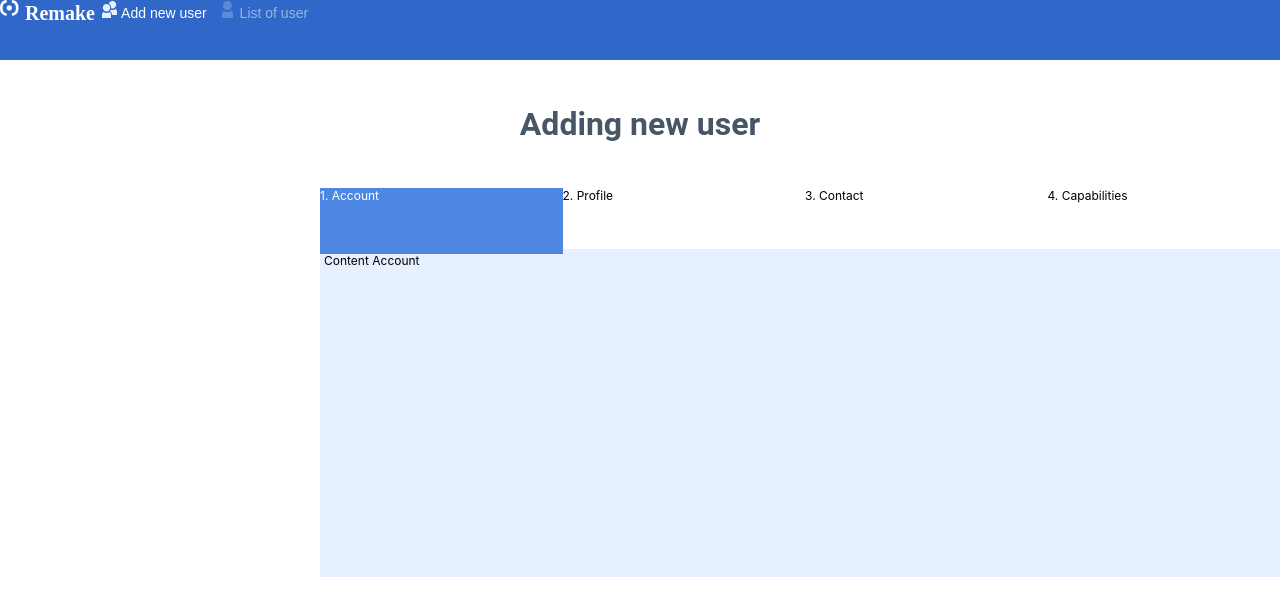
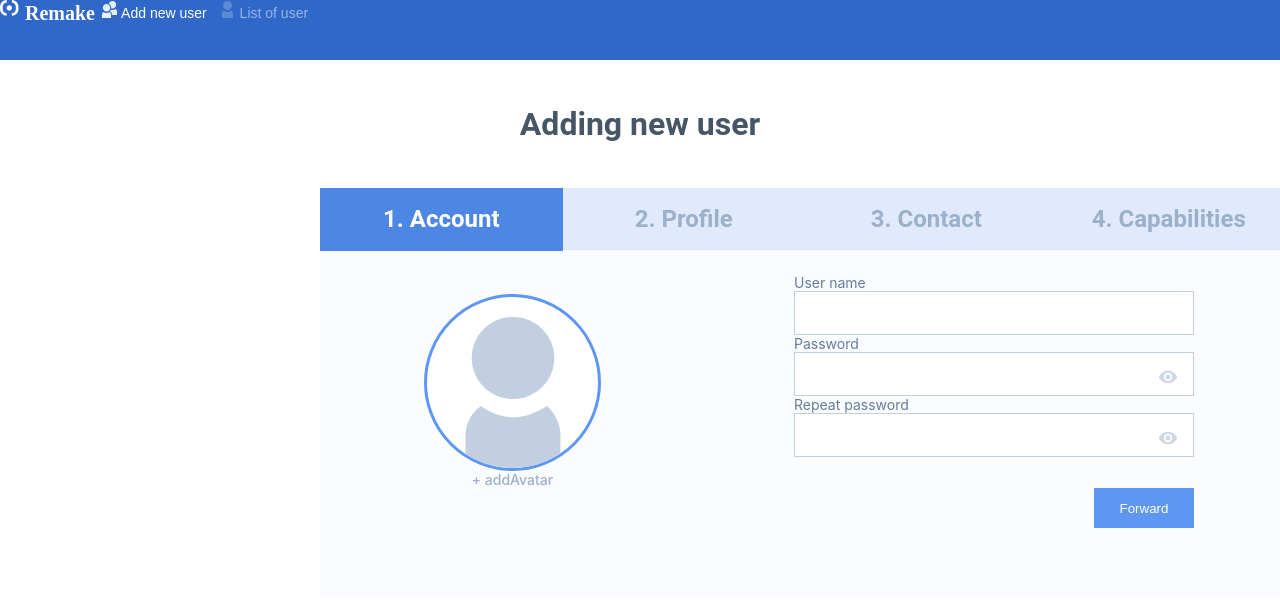
Before and after one commit to shevdary/wizard-form-react, a React (Create React App) app: page / in a window 1280 px wide. Shown: the top 616 px of the page. Built offline with nearby package versions, Linux system fonts and the light colour scheme.

Commit message:
styled component Account form

```diff
--- /dev/null
+++ b/src/components/AccountForm/AccountForm.jsx
@@ -0,0 +1,118 @@
+/* eslint-disable */
+import React, { useEffect, useState } from 'react';
+import { reduxForm } from 'redux-form';
+import { useDispatch, useSelector } from 'react-redux';
+import VisibilityIcon from '@material-ui/icons/Visibility';
+import VisibilityOffIcon from '@material-ui/icons/VisibilityOff';
+
+import { Avatar } from '../SvgIcon/icon';
+import {
+  Form,
+  Input,
+  InputForm,
+  LeftBlock,
+  RightBlock,
+  UserAvatar,
+  Button,
+  ForwardButton,
+  AddAvatar,
+  AvatarLabel,
+} from './AccountFormStyled';
+import { addUserData } from '../../redux/userData/reducers';
+
+// eslint-disable-next-line  import/no-mutable-exports
+const AccountForm = () => {
+  const [visiblePassword, setVisiblePassword] = useState([true, true]);
+  const selector = useSelector((state) => state.form.userData);
+  const [type, setType] = useState('password');
+  const [repeatType, setRepeatType] = useState('password');
+  const [data, setData] = useState(false);
+  const [file, setFile] = useState(null);
+  const dispatch = useDispatch();
+  const handleSubmit = (e) => {
+    e.preventDefault();
+    setData(true);
+  };
+
+  useEffect(() => {
+    if (data) {
+      dispatch(addUserData(selector.values));
+    }
+    // eslint-disable-next-line react-hooks/exhaustive-deps
+  }, [data]);
+
+  const getFile = (e) => {
+    console.log('click');
+    let reader = new FileReader();
+    console.log(e);
+    //reader.readAsDataURL(e[0]);
+    reader.onload = (e) => {
+      setFile(reader.result);
+    };
+  };
+
+  const changeVisinlePassword = (e) => {
+    e.preventDefault();
+    setVisiblePassword([!visiblePassword[0], visiblePassword[1]]);
+    !visiblePassword[0] ? setType('password') : setType('text');
+  };
+  const changeVisibleRepeat = (e) => {
+    e.preventDefault();
+    setVisiblePassword([visiblePassword[0], !visiblePassword[1]]);
+    !visiblePassword[1] ? setRepeatType('password') : setRepeatType('text');
+  };
+
+  return (
+    <Form className="account">
+      <LeftBlock className="left-side">
+        <UserAvatar className="avatar">{Avatar}</UserAvatar>
+        <AvatarLabel htmlFor="addAvatar">
+          <AddAvatar
+            type="file"
+            multiple
+            onChange={(e) => getFile(e.target.files)}
+            id="addAvatar"
+          />
+          <i />+ addAvatar
+        </AvatarLabel>
+      </LeftBlock>
+      <RightBlock>
+        <form>
+          <InputForm>
+            <label htmlFor="username">User name</label>
+            <Input name="username" component="input" type="text" />
+          </InputForm>
+          <InputForm>
+            <label htmlFor="password">Password</label>
+            <Input name="password" component="input" type={type} />
+            <Button onClick={(e) => changeVisinlePassword(e)}>
+              {visiblePassword[0] ? (
+                <VisibilityIcon fontSize="small" />
+              ) : (
+                <VisibilityOffIcon fontSize="small" />
+              )}
+            </Button>
+          </InputForm>
+          <InputForm className="password-wraper">
+            <label htmlFor="repeatPassword">Repeat password</label>
+            <Input name="repeatPassword" component="input" type={repeatType} />
+            <Button onClick={(e) => changeVisibleRepeat(e)}>
+              {visiblePassword[1] ? (
+                <VisibilityIcon fontSize="small" />
+              ) : (
+                <VisibilityOffIcon fontSize="small" />
+              )}
+            </Button>
+          </InputForm>
+          <ForwardButton type="submit" onClick={(e) => handleSubmit(e)}>
+            Forward
+          </ForwardButton>
+        </form>
+      </RightBlock>
+    </Form>
+  );
+};
+
+export default reduxForm({
+  form: 'userData',
+})(AccountForm);
--- /dev/null
+++ b/src/components/AccountForm/AccountFormStyled.js
@@ -0,0 +1,87 @@
+import styled from 'styled-components';
+import { Field } from 'redux-form';
+
+export const UserAvatar = styled.div`
+  display: flex;
+  justify-content: center;
+  width: 171px;
+  height: 171px;
+  border: 3px solid #5e97f3;
+  border-radius: 50%;
+  background: #ffffff;
+  overflow: hidden;
+
+  svg {
+    transform: translate(0px, 20px);
+  }
+`;
+
+export const Form = styled.div`
+  display: flex;
+  justify-content: space-between;
+`;
+
+export const LeftBlock = styled.div`
+  margin: 40px 0 0 100px;
+  text-align: center;
+`;
+
+export const RightBlock = styled.div`
+  margin-top: 20px;
+  margin-right: 100px;
+  width: 400px;
+  position: relative;
+`;
+
+export const InputForm = styled.div`
+  width: 100%;
+  display: flex;
+  flex-direction: column;
+  position: relative;
+  font-size: 14px;
+  color: #657c9a;
+`;
+
+export const Input = styled(Field)`
+  height: 40px;
+  border: 1px solid #c1cfe0;
+  font-size: 14px;
+`;
+
+export const Button = styled.button`
+  background: transparent;
+  width: fit-content;
+  color: #ced9e5;
+  border: none;
+  position: absolute;
+  top: 50%;
+  right: 10px;
+  cursor: pointer;
+`;
+
+export const ForwardButton = styled.button`
+  height: 40px;
+  width: 100px;
+  float: right;
+  text-align: center;
+  background: #5e97f3;
+  border: none;
+  color: #ffffff;
+  position: absolute;
+  top: 100%;
+  right: 0;
+  cursor: pointer;
+`;
+
+export const AddAvatar = styled.input.attrs((props) => ({
+  type: props.type,
+}))`
+  display: none;
+`;
+
+export const AvatarLabel = styled.label`
+  color: #9bb0cb;
+  font-size: 14px;
+  font-weight: 500;
+  cursor: pointer;
+`;
--- a/src/components/CreateUserTabs/Tabs.jsx
+++ b/src/components/CreateUserTabs/Tabs.jsx
@@ -1,5 +1,6 @@
 import React from 'react';
 import { TabsItem, TabsList, TabsPanel, TabWrapper } from './TabsStyled';
+import AccountForm from '../AccountForm/AccountForm';
 
 export const Tabs = () => (
   <TabWrapper
@@ -12,7 +13,9 @@ export const Tabs = () => (
       <TabsItem>3. Contact</TabsItem>
       <TabsItem>4. Capabilities</TabsItem>
     </TabsList>
-    <TabsPanel>Content Account</TabsPanel>
+    <TabsPanel>
+      <AccountForm />
+    </TabsPanel>
     <TabsPanel>Content Profile</TabsPanel>
     <TabsPanel>Content Contact</TabsPanel>
     <TabsPanel>Content Capabilities</TabsPanel>
--- a/src/components/CreateUserTabs/TabsStyled.jsx
+++ b/src/components/CreateUserTabs/TabsStyled.js
@@ -8,23 +8,33 @@ export const TabWrapper = styled(Tabs)`
 `;
 
 export const TabsList = styled(TabList)`
+  display: flex;
   width: 970px;
+  margin: 0;
+  padding: 0px;
   list-style-type: none;
-  padding: 0px;
-  display: flex;
-  margin: 0;
 `;
 TabsList.tabsRole = 'TabList';
 
 export const TabsItem = styled(Tab)`
   width: 245px;
-  height: 65px;
+  height: 62px;
+  display: flex;
+  align-items: center;
+  justify-content: center;
+  background: rgba(151, 186, 244, 0.3);
+  color: #9bb0cb;
+  text-align: center;
+  font-size: 24px;
+  font-weight: 700;
+  font-family: 'Roboto', sans-serif;
   user-select: none;
 
   &.is-selected {
-    color: ${'#FFFFFF'};
-    background: ${'#4E86E4'};
+    color: #ffffff;
+    background: #4e86e4;
     border-bottom: 1px solid transparent;
+    opacity: 100%;
   }
 
   &:focus {
@@ -38,9 +48,10 @@ export const TabsPanel = styled(TabPanel)`
   display: none;
   min-height: 40vh;
   width: 970px;
-  background: ${'#E7F0FF'};
+  height: 340px;
+  background: rgba(231, 240, 255, 0.2);
   padding: 4px;
-  margin-top: -5px;
+  margin-top: -1px;
 
   &.is-selected {
     display: block;
--- a/src/components/NavBar/NavBarStyled.js
+++ b/src/components/NavBar/NavBarStyled.js
@@ -1,9 +1,9 @@
 import styled from 'styled-components';
 
 export const NavPanel = styled.div`
-  background: ${'#2F68C8'};
+  background: #2f68c8;
   width: 100vw;
-  color: ${'#2F68C8 '};
+  color: #2f68c8;
   height: 60px;
   border: none;
 `;
@@ -18,21 +18,23 @@ export const OpacityButton = styled.button`
   background: transparent;
   height: fit-content;
   border: 0px none;
-  color: ${'white'};
+  color: white;
   font-size: 14px;
+  cursor: pointer;
 `;
 
 export const TranslucentButton = styled.button`
   background: transparent;
   height: fit-content;
   border: 0px none;
-  color: ${'white'};
+  color: white;
   font-size: 14px;
   opacity: 50%;
+  cursor: pointer;
 `;
 
 export const Logo = styled.a`
-  color: ${'white'};
+  color: white;
   font-size: 20px;
   font-weight: bold;
   font-family: 'cursive';
--- a/src/components/SvgIcon/icon.jsx
+++ b/src/components/SvgIcon/icon.jsx
@@ -35,8 +35,8 @@ export const addUserIcon = (
       fill="#E7F0FF"
     />
     <path
-      fill-rule="evenodd"
-      clip-rule="evenodd"
+      fillRule="evenodd"
+      clipRule="evenodd"
       d="M5.5 10.4118C3.46658 10.4118 1.81818 8.75259 1.81818 6.70588C1.81818 4.65917 3.46658 3 5.5 3C7.53342 3 9.18182 4.65917 9.18182 6.70588C9.18182 8.75259 7.53342 10.4118 5.5 10.4118Z"
       fill="#E7F0FF"
     />
@@ -68,4 +68,21 @@ export const userListIcon = (
   </svg>
 );
 
-export default { logo, addUserIcon, userListIcon };
+export const Avatar = (
+  <svg
+    width="96"
+    height="151"
+    viewBox="0 0 96 151"
+    fill="none"
+    xmlns="http://www.w3.org/2000/svg"
+  >
+    <path
+      d="M89.2941 41.0294C89.2941 63.6893 70.8061 82.0588 48 82.0588C25.1939 82.0588 6.70588 63.6893 6.70588 41.0294C6.70588 18.3695 25.1939 0 48 0C70.8061 0 89.2941 18.3695 89.2941 41.0294Z"
+      fill="#C1CFE0"
+    />
+    <path
+      d="M15.8288 88.8998C6.56323 95.5199 0.529411 106.324 0.529411 118.529V155H95.4706V118.529C95.4706 106.324 89.4368 95.5199 82.1712 88.8998C70.3098 96.0647 59.152 100.294 48 100.294C37.848 100.294 25.6902 96.0647 15.8288 88.8998Z"
+      fill="#C1CFE0"
+    />
+  </svg>
+);
--- a/src/components/СreareUser/CreateUserStyled.js
+++ b/src/components/СreareUser/CreateUserStyled.js
@@ -11,5 +11,5 @@ export const TextCenter = styled.h1`
   text-align: center;
   font-weight: 700;
   font-family: 'Roboto', sans-serif;
-  color: ${'#475666'};
+  color: #475666;
 `;
```
Also changed, not shown: src/styled/customStyle.js (deleted, +0 -7 lines).
